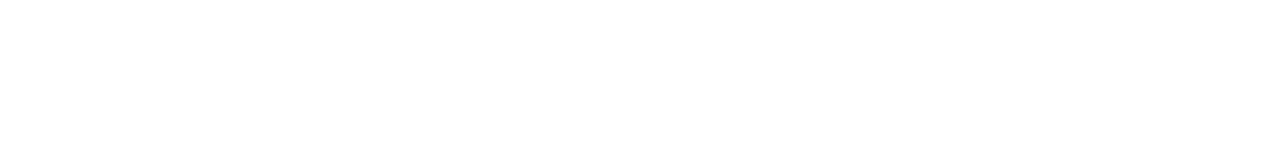
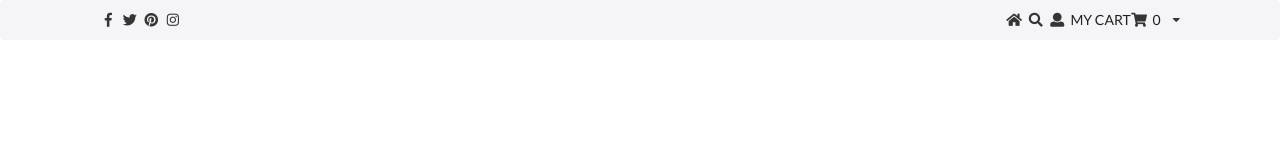
Before and after one commit to jakobminer-wsu/cougarshop, a plain HTML site: page cougarshop/index.html in a window 1280 px wide. Drawn offline with nearby package versions, Linux system fonts and the light colour scheme.

Commit message:
finished top menubar

```diff
--- a/cougarshop/index.html
+++ b/cougarshop/index.html
@@ -3,8 +3,46 @@
 <head>
   <meta charset="UTF-8">
   <title>Cougar Shop</title>
+  <link rel="stylesheet" href="https://cdnjs.cloudflare.com/ajax/libs/semantic-ui/2.4.1/semantic.min.css">
+  <script type="text/javascript" src="https://cdnjs.cloudflare.com/ajax/libs/jquery/3.3.1/jquery.min.js"></script>
+  <script type="text/javascript"
+          src="https://cdnjs.cloudflare.com/ajax/libs/semantic-ui/2.4.1/semantic.min.js"></script>
+  <link rel="stylesheet" href="style.css">
 </head>
 <body>
 
+<div class="ui borderless menu">
+  <a class="fitted item">
+    <i class="facebook f icon"></i>
+  </a>
+  <a class="fitted item">
+    <i class="twitter icon"></i>
+  </a>
+  <a class="fitted item">
+    <i class="pinterest icon"></i>
+  </a>
+  <a class="fitted item">
+    <i class="instagram icon"></i>
+  </a>
+  <a class="fitted right item">
+    <i class="home icon"></i>
+  </a>
+  <a class="fitted item">
+    <i class="search icon"></i>
+  </a>
+  <a class="fitted item">
+    <i class="user icon"></i>
+  </a>
+  <a class="ui simple inline dropdown fitted item">
+    MY CART
+    <i class="cart icon"></i>
+    0
+    <i class="dropdown icon"></i>
+    <i class="menu">
+      <i class="item">Your Cart is Empty</i>
+    </i>
+  </a>
+</div>
+
 </body>
 </html>
--- a/cougarshop/style.css
+++ b/cougarshop/style.css
@@ -0,0 +1,7 @@
+.borderless.menu {
+  box-shadow: none;
+  border: none;
+  padding-left: 100px;
+  padding-right: 100px;
+  background-color: #F5F5F7;
+}
```
